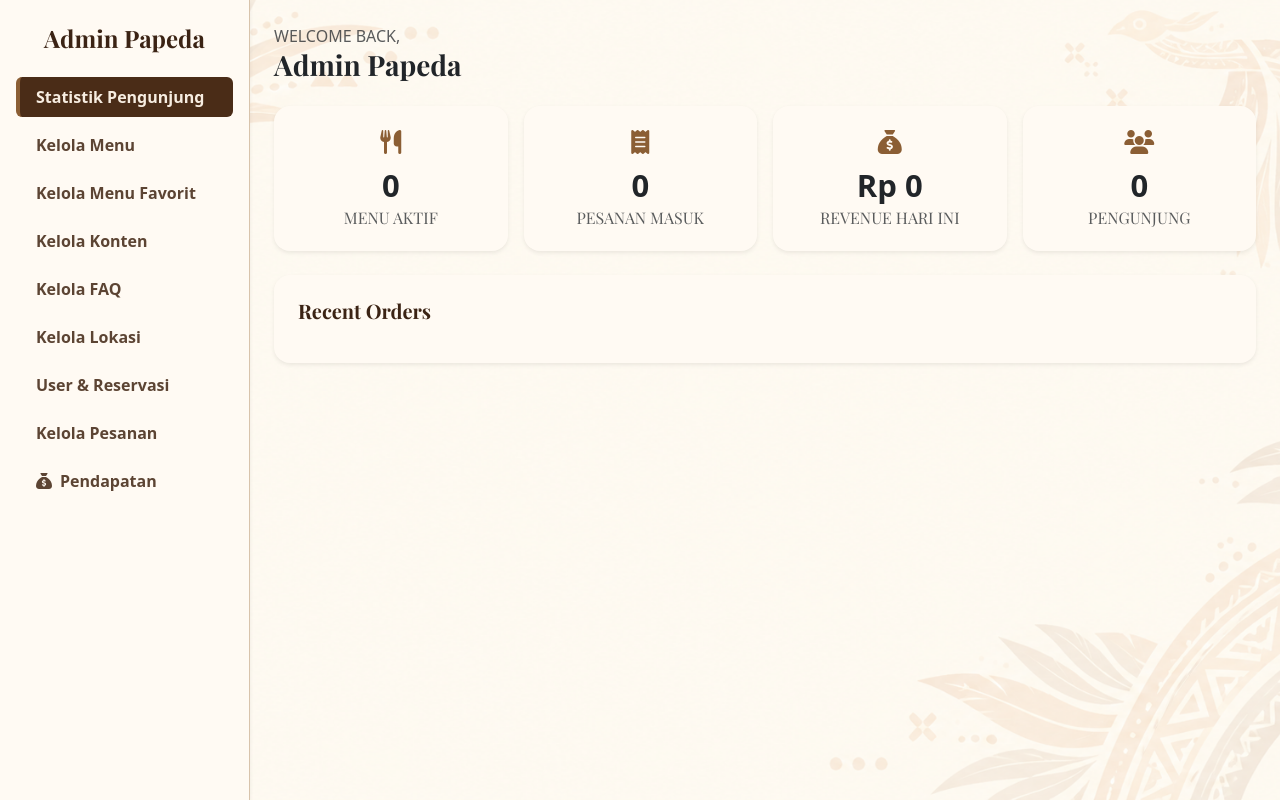
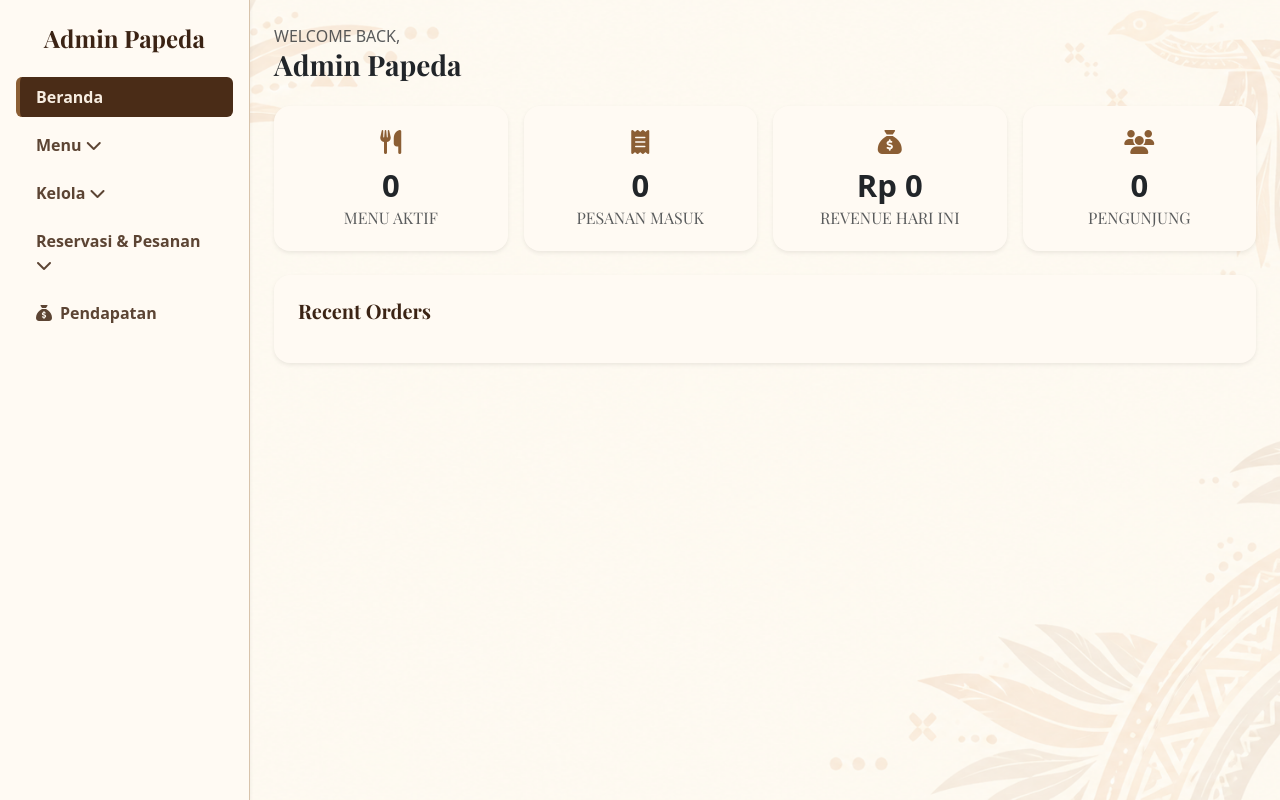
Before and after one commit to William-Richie/Front-End-UTS-Website-Makanan-Nusantara, a website: page admin/index.html in a window 1280 px wide. Drawn offline with nearby package versions, Linux system fonts and the light colour scheme; no server answers.

Commit message:
feat(admin): make tab section in admin more structured

```diff
--- a/admin/index.html
+++ b/admin/index.html
@@ -18,14 +18,35 @@
         <h2 class="text-center mb-4 fs-4 fw-bold mt-2">Admin Papeda</h2>
         <ul id="admin-nav" class="nav nav-pills flex-column mb-auto">
             <li class="nav-item mb-2">
-                <a href="#" data-target="tab-statistik" class="nav-link text-white active">Statistik Pengunjung</a>
+                <a href="#" data-target="tab-statistik" class="nav-link text-white active">Beranda</a>
             </li>
+
+            <li class="nav-item mb-2">
+                <span href="#" class="nav-link text-white" data-bs-toggle="collapse" data-bs-target="#menu" data-bs-parent="#menu-utama">
+                    Menu
+                    <i class="fas fa-chevron-down icon-arrow"></i>
+                </span>
+
+                <div class="collapse mt-1 submenu" id="menu" data-bs-parent="#admin-nav">
+                    <ul class="nav flex-column ms-3">
                         <li class="nav-item mb-2">
                             <a href="#" data-target="tab-menu" class="nav-link text-white">Kelola Menu</a>
                         </li>
                         <li class="nav-item mb-2">
                             <a href="#" data-target="tab-favorit" class="nav-link text-white">Kelola Menu Favorit</a>
                         </li>
+                    </ul>
+                </div>
+            </li>
+
+            <li class="nav-item mb-2">
+                <span href="#" class="nav-link text-white" data-bs-toggle="collapse" data-bs-target="#kelola">
+                    Kelola
+                    <i class="fas fa-chevron-down icon-arrow"></i>
+                </span>
+
+                <div class="collapse mt-1 submenu" id="kelola" data-bs-parent="#admin-nav">
+                    <ul class="nav flex-column ms-3">
                         <li class="nav-item mb-2">
                             <a href="#" data-target="tab-konten" class="nav-link text-white">Kelola Konten</a>
                         </li>
@@ -35,12 +56,28 @@
                         <li  class="nav-item mb-2">
                             <a href="#" data-target="tab-lokasi" class="nav-link text-white">Kelola Lokasi</a>
                         </li>
+                    </ul>
+                </div>
+            </li>
+
+            <li class="nav-item mb-2">
+                <span href="#" class="nav-link text-white" data-bs-toggle="collapse" data-bs-target="#pesan">
+                    Reservasi & Pesanan
+                    <i class="fas fa-chevron-down icon-arrow"></i>
+                </span>
+
+                <div class="collapse mt-1 submenu" id="pesan" data-bs-parent="#admin-nav">
+                    <ul class="nav flex-column ms-3">
                         <li class="nav-item mb-2">
                             <a href="#" data-target="tab-reservasi" class="nav-link text-white">User & Reservasi</a>
                         </li>
                         <li class="nav-item mb-2">
                             <a href="#" data-target="tab-pesanan" class="nav-link text-white"></i>Kelola Pesanan</a>
                         </li>
+                    </ul>
+                </div>
+            </li>
+
             <li class="nav-item mb-2">
                 <a href="#" data-target="tab-pendapatan" class="nav-link text-white"><i class="fa-solid fa-sack-dollar me-2"></i>Pendapatan</a>
             </li>
--- a/admin/script.js
+++ b/admin/script.js
@@ -41,6 +41,12 @@ $(document).ready(function() {
         $('.tab-section').hide();
         $('#' + targetId).fadeIn(300);
     });
+
+    $('.nav-link').on('click', function(e) {
+        $('.nav-link').removeClass('text-info fw-bold');
+        $(this).addClass('text-info fw-bold');
+    });
+
 
     /* Statistik & Konten */
     function updateLivePreview() {
--- a/admin/style.css
+++ b/admin/style.css
@@ -89,6 +89,7 @@ main.p-4 {
 .sidebar .nav-link:hover {
     background-color: #f0e4d6 !important;
     color: #3b2314 !important;
+    transition: all 0.2s ease-in-out;
 }
 
 .sidebar .nav-link.active {
@@ -106,6 +107,20 @@ main.p-4 {
     background: rgba(0,0,0,0.5);
     z-index: 1035;
     display: none;
+}
+
+.submenu {
+    border-radius: 6px;
+    padding: 5px 0;
+}
+
+.icon-arrow {
+    transition: transform 0.3s ease-in-out;
+    display: inline-block;
+}
+
+.nav-link[aria-expanded="true"] .icon-arrow {
+    transform: rotate(180deg);
 }
 
 /* SECTION TAB */
```
Lines whose indentation alone changed are shown as unchanged.
